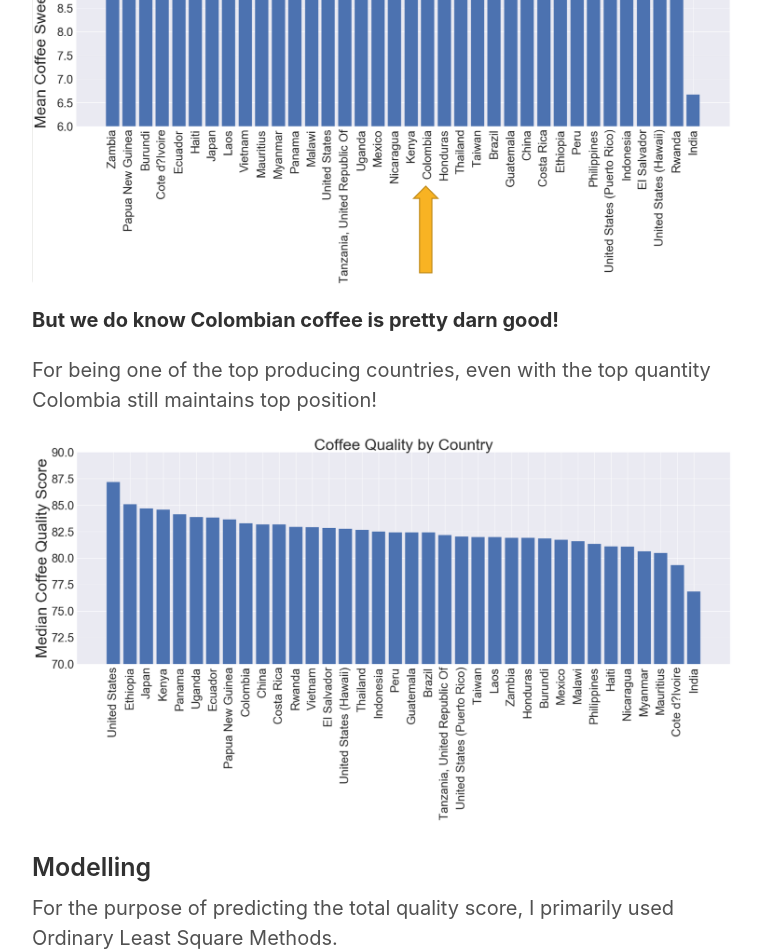
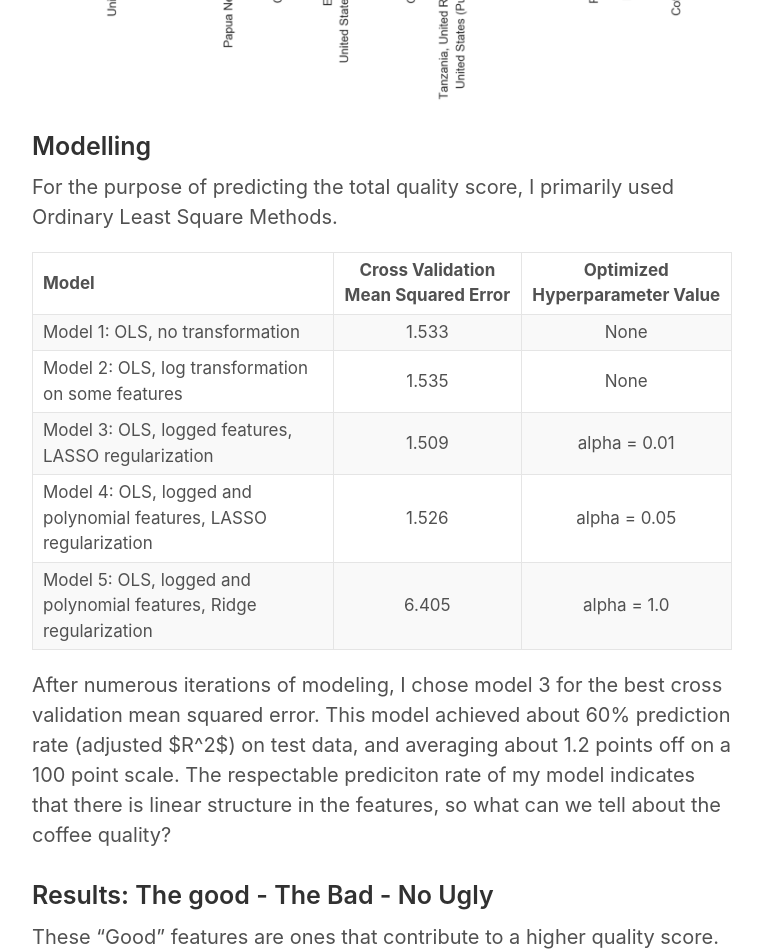
Before and after one commit to bellepeng/bellepeng.github.io, a Jekyll site: the page built from _posts/2018-07-25-Coffee.md, in a window 1280 px wide and 1400 px high, scrolled down 2837 px. Shown: the top 952 px of the window, without its empty margins (258-1021 px from the left). Built offline with Jekyll 4.4.1, drawn with Linux system fonts in a browser that asks for light colours; our own code applies the rules of GitHub Pages for plain Markdown files; some of the changed text lies outside the part shown.

Commit message:
Belle commiting new post blog2

````diff
--- a/_posts/2018-07-25-Coffee.md
+++ b/_posts/2018-07-25-Coffee.md
@@ -38,15 +38,13 @@
 
 For the purpose of predicting the total quality score, I primarily used Ordinary Least Square Methods.
 
-```
-| Model        | Cross Validation Mean Squared Error | Optimized Hyperparameter Value |
-| ------------- |:-------------:| ------------------:|
-| Model 1: OLS, no transformation | 1.533 | None |
-| Model 2: OLS, log transformation on some features | 1.535 | None |
-| Model 3: OLS, logged features, LASSO regularization | 1.509 | alpha=0.01 |
-| Model 4: OLS, logged and polynomial features, LASSO regularization | 1.526 | alpha=0.05 |
-| Model 5: OLS, logged and polynomial features, Ridge regularization | 6.405 | alpha=1.0  |
-```
+| Model                                                        | Cross Validation Mean Squared Error | Optimized Hyperparameter Value |
+| ------------------------------------------------------------ | :---------------------------------: | :----------------------------: |
+| Model 1: OLS, no transformation                              |                1.533                |              None              |
+| Model 2: OLS, log transformation on some features            |                1.535                |              None              |
+| Model 3: OLS, logged features, LASSO regularization          |                1.509                |          alpha = 0.01          |
+| Model 4: OLS, logged and polynomial features, LASSO regularization |                1.526                |          alpha = 0.05          |
+| Model 5: OLS, logged and polynomial features, Ridge regularization |                6.405                |          alpha = 1.0           |
 
 After numerous iterations of modeling, I chose model 3 for the best cross validation mean squared error. This model achieved about 60% prediction rate (adjusted \$R^2$\) on test data, and averaging about 1.2 points off on a 100 point scale. The respectable prediciton rate of my model indicates that there is linear structure in the features, so what can we tell about the coffee quality?
 
````
Also changed, not shown: other parts of _posts/2018-07-25-Coffee.md (+2 -2 lines).
